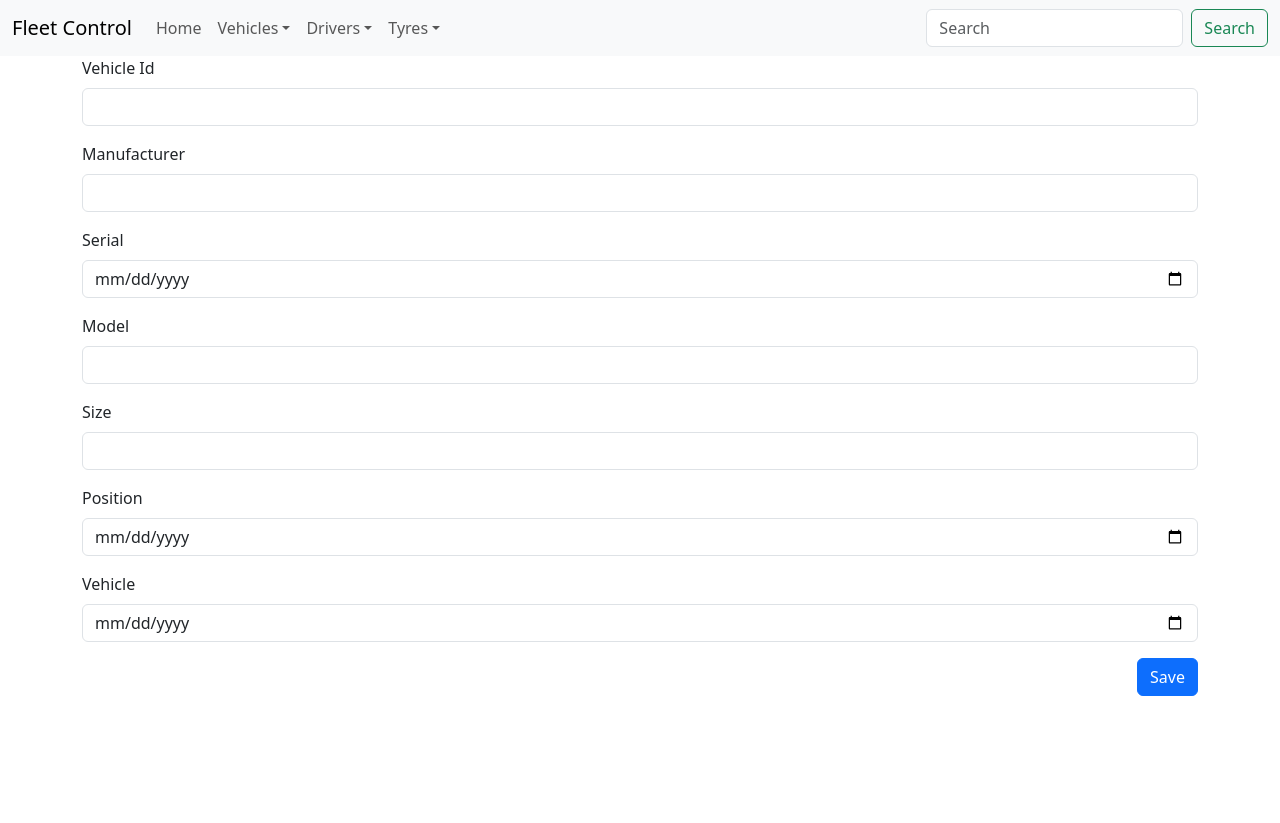
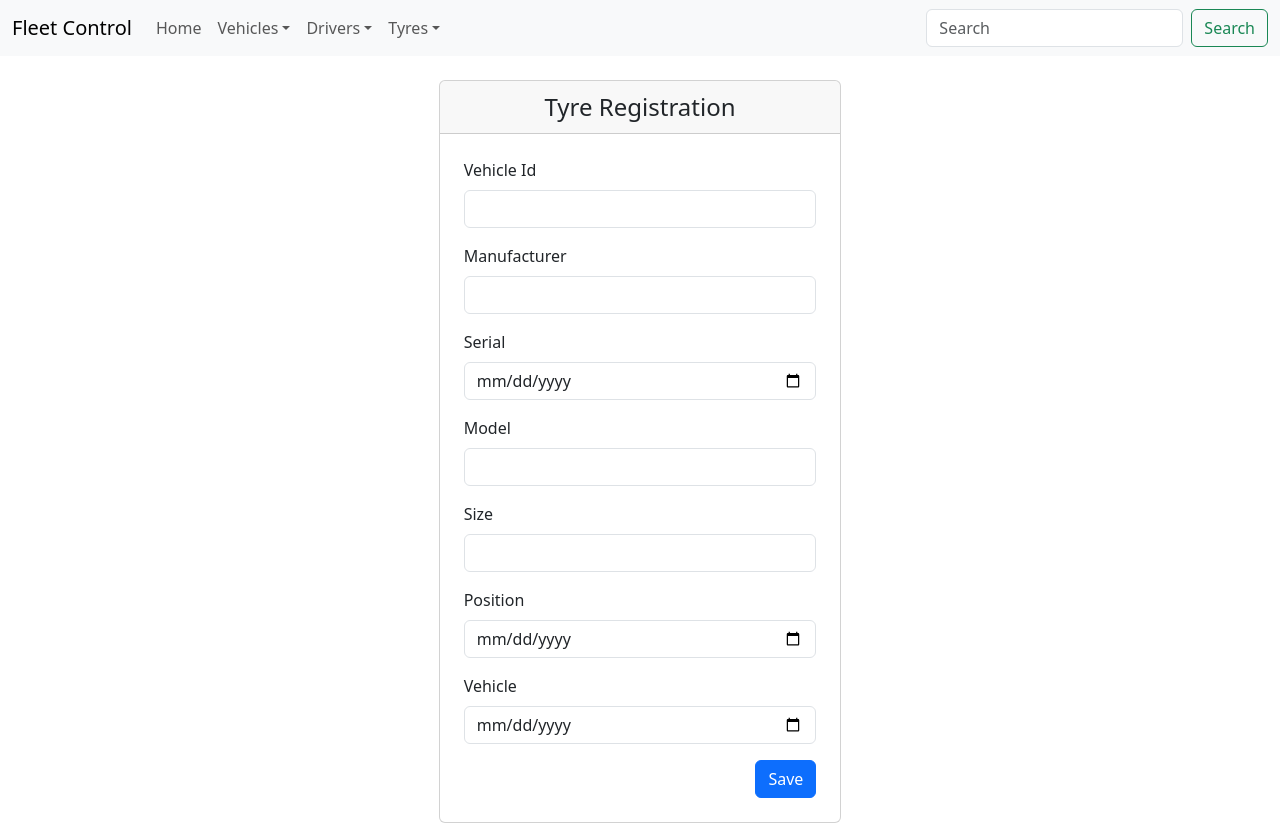
Before and after one commit to denisonkolling/fleet-control-ui, a React (Vite) app: page /register-tyre in a window 1280 px wide. Before the commit the page ends 800 px from the top, so only its background shows below. Built offline with nearby package versions, Linux system fonts and the light colour scheme.

Commit message:
style: add style tyre registration form

```diff
--- a/src/components/Navbar.jsx
+++ b/src/components/Navbar.jsx
@@ -23,7 +23,7 @@ function NavbarSystem() {
               <NavDropdown.Item href="/register-vehicle">Register Vehicle</NavDropdown.Item>
               <NavDropdown.Item href="#action4">Find Vehicle</NavDropdown.Item>
               <NavDropdown.Divider />
-              <NavDropdown.Item href="#action4">List Vehicles</NavDropdown.Item>
+              <NavDropdown.Item href="/vehicle-list">List Vehicles</NavDropdown.Item>
               <NavDropdown.Item href="/vehicle-service-order">Service Order Control</NavDropdown.Item>
             </NavDropdown>
             <NavDropdown title="Drivers" id="navbarScrollingDropdown">
--- a/src/pages/AddDriver.jsx
+++ b/src/pages/AddDriver.jsx
@@ -44,7 +44,7 @@ const AddDriver = () => {
 			<NavbarSystem />
 			<Container className='mt-4 col-md-4'>
 				<Card>
-				<CardHeader className='text-center fs-4'>Driver Registration Form</CardHeader>
+				<CardHeader className='text-center fs-4'>Driver Registration</CardHeader>
 				<Container className='p-4'>
 				<Form onSubmit={handleSubmit}>
 					<Form.Group className="mb-3" controlId="name">
--- a/src/pages/AddTyre.jsx
+++ b/src/pages/AddTyre.jsx
@@ -1,7 +1,8 @@
 import { React, useState } from 'react';
-import { Form, Button, Container, Navbar } from 'react-bootstrap';
+import { Form, Button, Container, Navbar, Card } from 'react-bootstrap';
 import tyreService from '../service/tyre.service';
 import NavbarSystem from '../components/Navbar';
+import CardHeader from 'react-bootstrap/esm/CardHeader';
 
 const AddTyre = () => {
 	const [tyre, setTyre] = useState({
@@ -41,7 +42,12 @@ const AddTyre = () => {
 	return (
 		<>
 			<NavbarSystem />
-			<Container>
+			<Container className="mt-4 col-md-4">
+				<Card>
+					<CardHeader className="text-center fs-4">
+						Tyre Registration
+					</CardHeader>
+					<Container className="p-4">
 						<Form onSubmit={handleSubmit}>
 							<Form.Group className="mb-3" controlId="name">
 								<Form.Label>Vehicle Id</Form.Label>
@@ -121,6 +127,8 @@ const AddTyre = () => {
 							</div>
 						</Form>
 					</Container>
+				</Card>
+			</Container>
 		</>
 	);
 };
--- a/src/pages/AddVehicle.jsx
+++ b/src/pages/AddVehicle.jsx
@@ -47,7 +47,7 @@ const AddVehicle = () => {
 			<NavbarSystem />
 			<Container className='mt-4 col-md-4'>
 			<Card>
-				<CardHeader className='text-center fs-4'>Vehicle Registration Form</CardHeader>
+				<CardHeader className='text-center fs-4'>Vehicle Registration</CardHeader>
 				<Container className='p-4'>
 				<Form onSubmit={handleSubmit}>
 					<Form.Group className="mb-3" controlId="name">
--- a/src/routes/index.jsx
+++ b/src/routes/index.jsx
@@ -17,7 +17,7 @@ const RoutesApp = () => {
 				<Route exact path="/register-vehicle" element={<AddVehicle />} />
 				<Route exact path="/register-tyre" element={<AddTyre />} />
 				<Route exact path="/vehicle-service-order" element={<ListRepairOrder />} />
-				<Route exact path="/vehicle" element={<ListVehicle />} />
+				<Route exact path="/vehicle-list" element={<ListVehicle />} />
 				{/* <Route exact path="signup" element={<Signup />} />
 				<Route path="/" element={<Login />} />
 				<Route path="*" element={<Login />} /> */}
```
Lines whose indentation alone changed are shown as unchanged.
